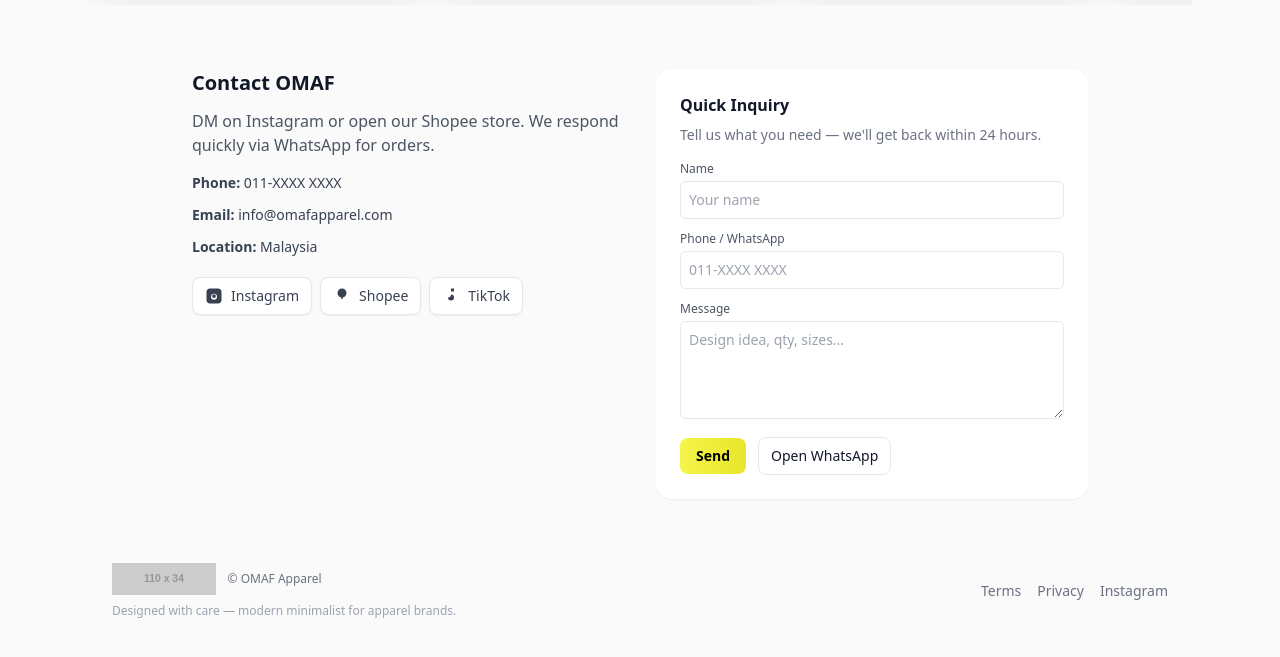
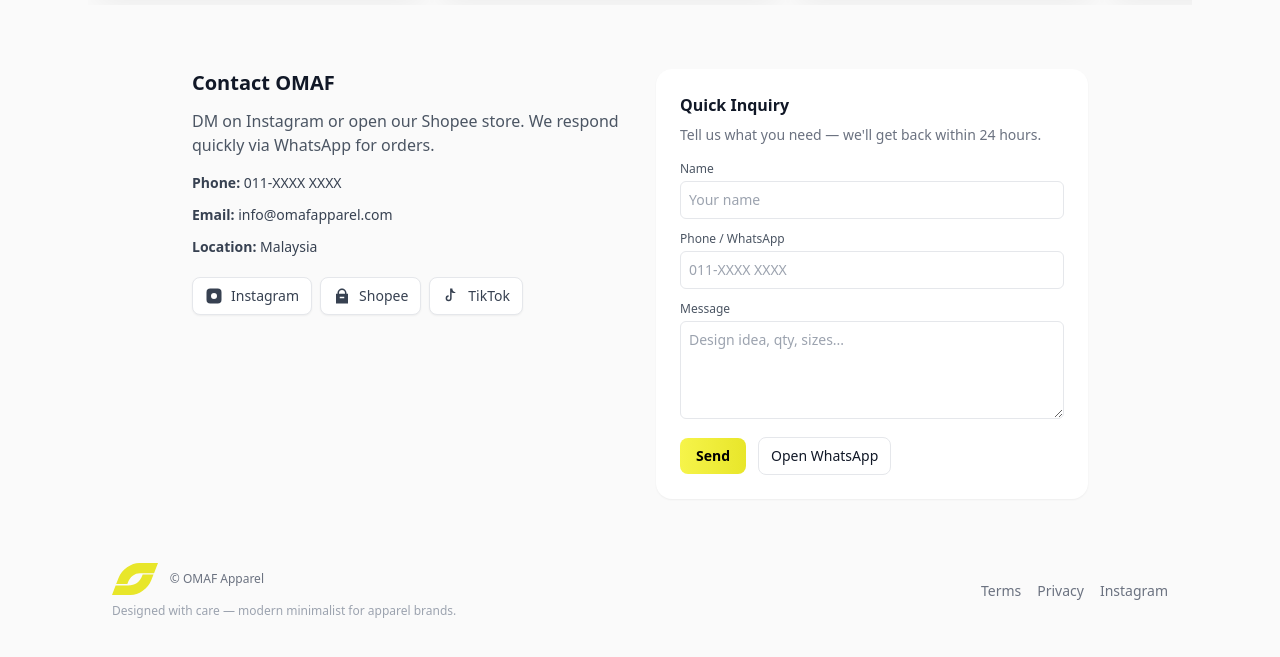
Before and after one commit to asfamn/Website, a plain HTML site: page index.html in a window 1280 px wide. Shown: the part 1886-2543 px from the top of the page. Drawn offline with nearby package versions, Linux system fonts and the light colour scheme; placeholder pictures from the web are drawn by us.

Commit message:
Update social media icons and replace logo image

```diff
--- a/index.html
+++ b/index.html
@@ -291,20 +291,21 @@
               <!-- SVG icons (colored using currentColor) -->
               <a class="inline-flex items-center gap-2 text-sm px-3 py-2 rounded-lg bg-white border shadow-sm hover:shadow-md text-omaf-icon" href="https://www.instagram.com/omafapparel/" target="_blank" rel="noopener">
                 <!-- Instagram SVG -->
-                <svg width="18" height="18" viewBox="0 0 24 24" fill="currentColor" aria-hidden><path d="M7 2h10a5 5 0 015 5v10a5 5 0 01-5 5H7a5 5 0 01-5-5V7a5 5 0 015-5zm5 7a4 4 0 100 8 4 4 0 000-8zm6.5-3a1 1 0 11-2 0 1 1 0 012 0zM12 9.5A2.5 2.5 0 1014.5 12 2.5 2.5 0 0012 9.5z"/></svg>
+                <svg width="18" height="18" viewBox="0 0 24 24" fill="currentColor" aria-hidden><path d="M7 2h10a5 5 0 015 5v10a5 5 0 01-5 5H7a5 5 0 01-5-5V7a5 5 0 015-5zm5 6a4 4 0 100 8 4 4 0 000-8zm6.5-3a1 1 0 11-2 0 1 1 0 012 0z"/></svg>
                 Instagram
               </a>
 
               <a class="inline-flex items-center gap-2 text-sm px-3 py-2 rounded-lg bg-white border shadow-sm hover:shadow-md text-omaf-icon" href="https://shopee.com.my/omafapparel" target="_blank" rel="noopener">
                 <!-- Shopee SVG -->
-                <svg width="18" height="18" viewBox="0 0 24 24" fill="currentColor" aria-hidden><path d="M12 2C8.686 2 6 4.686 6 8c0 3.314 2.686 6 6 6s6-2.686 6-6c0-3.314-2.686-6-6-6zm-1 9H8v2h3v3h2v-3h3v-2h-3V8H11v3z"/></svg>
+                <svg width="18" height="18" viewBox="0 0 24 24" fill="currentColor" aria-hidden><path d="M12 2C9 2 6 4.5 6 8v1H4v13h16V9h-2V8c0-3.5-3-6-6-6zm0 2c2.2 0 4 1.6 4 4v1H8V8c0-2.4 1.8-4 4-4zm-3 9h6v2h-6v-2z"/></svg>
                 Shopee
               </a>
 
               <a class="inline-flex items-center gap-2 text-sm px-3 py-2 rounded-lg bg-white border shadow-sm hover:shadow-md text-omaf-icon" href="https://www.tiktok.com/@omafapparel" target="_blank" rel="noopener">
                 <!-- TikTok SVG -->
-                <svg width="18" height="18" viewBox="0 0 24 24" fill="currentColor" aria-hidden><path d="M12 2v8a4 4 0 11-4 4 4 4 0 004-4V6h4V2h-4z"/></svg>
+                <svg width="18" height="18" viewBox="0 0 24 24" fill="currentColor" aria-hidden><path d="M16 8.04a5.2 5.2 0 01-1.25-.17 5.07 5.07 0 01-1.93-.99V15a4 4 0 11-4-4v2.1a2 2 0 102 2V2h3a5 5 0 004 4.9v1.14A6.8 6.8 0 0116 8.04z"/></svg>
                 TikTok
+
               </a>
             </li>
           </ul>
@@ -342,7 +343,7 @@
         <div class="flex flex-col md:flex-row md:justify-between md:items-center gap-6">
           <div>
             <div class="flex items-center gap-3">
-              <img src="https://via.placeholder.com/110x34?text=OMAF" alt="OMAF" class="h-8" loading="lazy">
+              <img src="Asset 2.svg" alt="OMAF" class="h-8" loading="lazy">
               <div class="text-xs">© <span id="copyright-year"></span> OMAF Apparel</div>
             </div>
             <div class="text-xs text-gray-400 mt-2">Designed with care — modern minimalist for apparel brands.</div>
```
